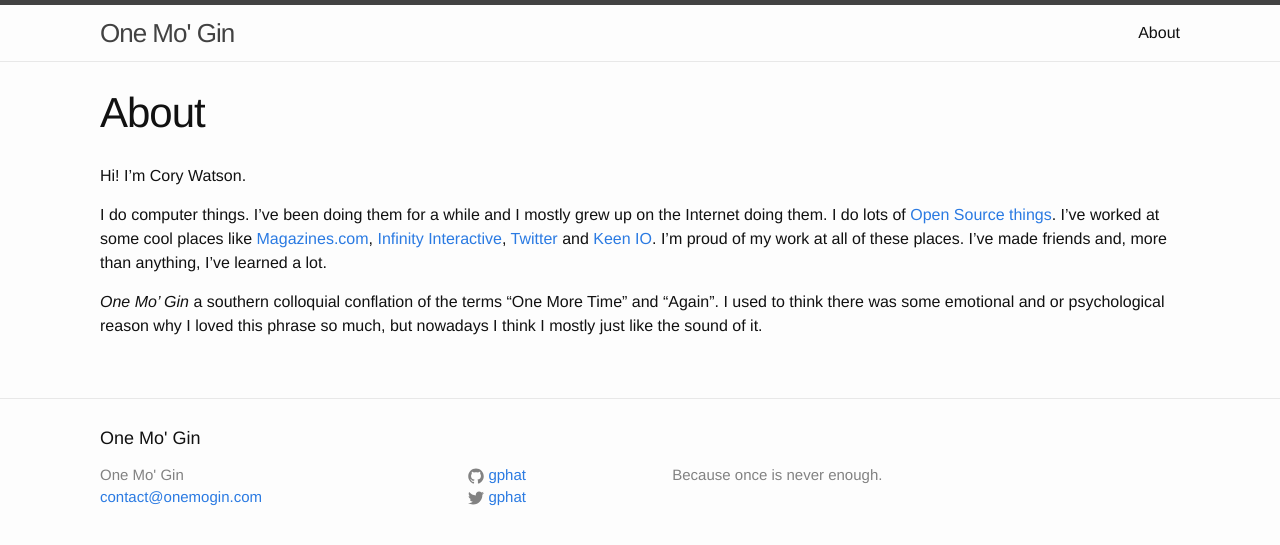
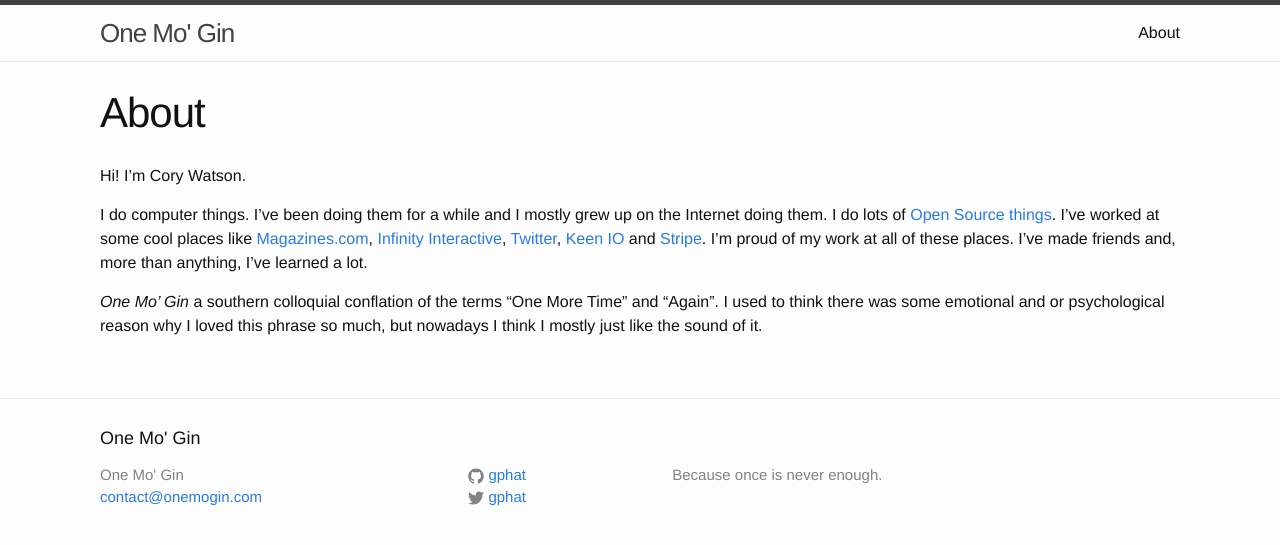
Before and after one commit to rom1v/gphat.github.io, a Jekyll site: the page built from about.md, in a window 1280 px wide. Shown: the top 545 px of the page. Built offline with Jekyll 4.4.1, drawn with Linux system fonts in a browser that asks for light colours; nearby versions of some CDN libraries.

Commit message:
Change about and bump version.

```diff
--- a/about.md
+++ b/about.md
@@ -6,6 +6,6 @@ permalink: /about/
 
 Hi! I'm Cory Watson.
 
-I do computer things. I've been doing them for a while and I mostly grew up on the Internet doing them. I do lots of [Open Source things](http://github.com/gphat). I've worked at some cool places like [Magazines.com](http://www.magazines.com), [Infinity Interactive](http://www.iinteractive.com), [Twitter](http://twitter.com) and [Keen IO](http://keen.io). I'm proud of my work at all of these places. I've made friends and, more than anything, I've learned a lot.
+I do computer things. I've been doing them for a while and I mostly grew up on the Internet doing them. I do lots of [Open Source things](http://github.com/gphat). I've worked at some cool places like [Magazines.com](http://www.magazines.com), [Infinity Interactive](http://www.iinteractive.com), [Twitter](http://twitter.com), [Keen IO](http://keen.io) and [Stripe](http://stripe.com). I'm proud of my work at all of these places. I've made friends and, more than anything, I've learned a lot.
 
 <em>One Mo' Gin</em> a southern colloquial conflation of the terms "One More Time" and "Again". I used to think there was some emotional and or psychological reason why I loved this phrase so much, but nowadays I think I mostly just like the sound of it.
```
Also changed, not shown: 1 other file.
